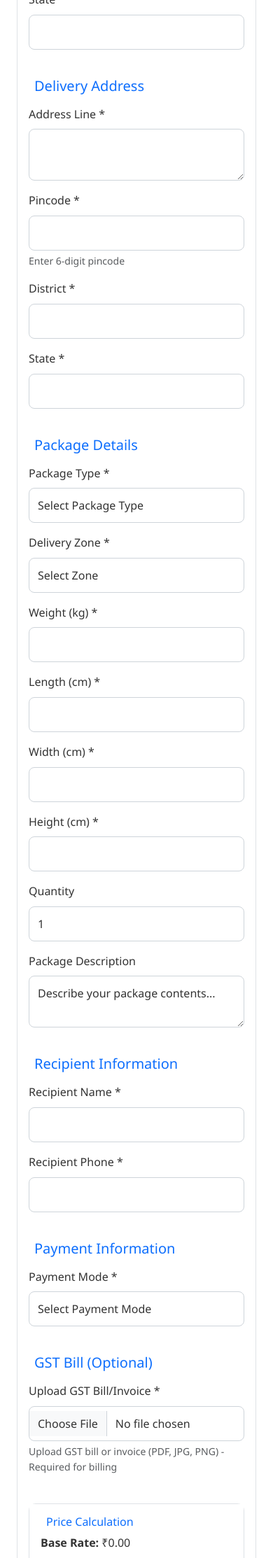
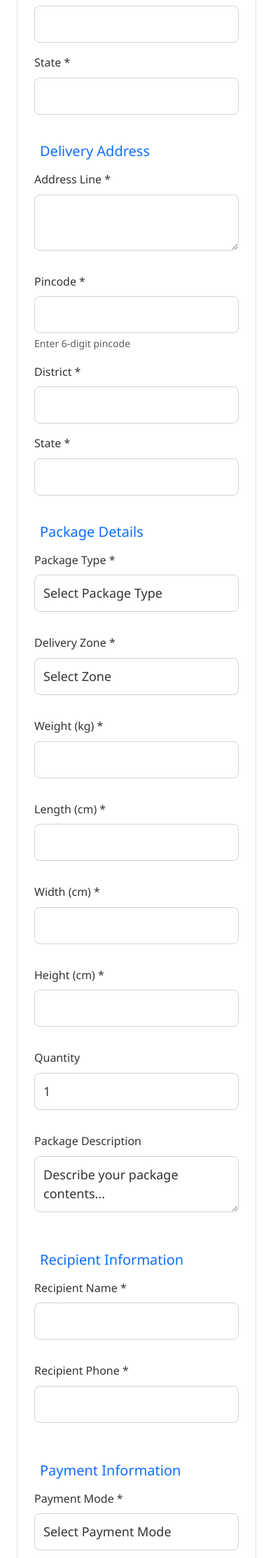
Before and after one commit to devansh-112/gotofastt, a Python web app: template templates/modern_place_order_with_pincode.html in a window 390 px wide. Shown: the part 960-3186 px from the top of the page at 70% size. Run offline with Jinja, Linux system fonts and the light colour scheme; the template is opened without the code that fills it, so the values that code supplies are empty.

Commit message:
Make district and state fields scrollable for long content and dropdowns

```diff
--- a/static/css/style.css
+++ b/static/css/style.css
@@ -1124,3 +1124,64 @@ html {
         font-size: 0.75rem;
     }
 }
+
+@media (max-width: 600px) {
+  .card-body .row,
+  .admin-card .row,
+  .admin-panel .row {
+    flex-direction: column !important;
+  }
+  .card-body .col-md-3, .card-body .col-md-6, .card-body .col-md-12,
+  .admin-card .col-md-3, .admin-card .col-md-6, .admin-card .col-md-12,
+  .admin-panel .col-md-3, .admin-panel .col-md-6, .admin-panel .col-md-12 {
+    max-width: 100% !important;
+    flex: 0 0 100% !important;
+    margin-bottom: 1rem;
+  }
+  .card-body strong, .card-body span,
+  .admin-card strong, .admin-card span,
+  .admin-panel strong, .admin-panel span {
+    font-size: 1.1rem;
+  }
+  .btn, .btn-lg {
+    width: 100%;
+    margin-bottom: 0.5rem;
+  }
+  .form-control, .form-select {
+    font-size: 18px;
+    min-height: 48px;
+  }
+  .mb-2, .mb-3 {
+    margin-bottom: 1rem !important;
+  }
+  .card-title, .admin-card-title, .admin-panel-title {
+    font-size: 1.2rem;
+  }
+  .card, .admin-card, .admin-panel {
+    padding: 0.5rem;
+  }
+  .table-responsive, .admin-table-responsive {
+    overflow-x: auto;
+  }
+  table, .admin-table {
+    font-size: 0.95rem;
+  }
+}
+
+/* Make district and state fields scrollable if content is long */
+#pickup_district, #delivery_district, #pickup_state, #delivery_state {
+  overflow-x: auto;
+  white-space: nowrap;
+}
+
+/* If using select dropdowns for district/state, make them scrollable vertically */
+select#pickup_district, select#delivery_district, select#pickup_state, select#delivery_state {
+  max-height: 200px;
+  overflow-y: auto;
+}
+
+@media (max-width: 600px) {
+  select#pickup_district, select#delivery_district, select#pickup_state, select#delivery_state {
+    max-height: 150px;
+  }
+}
```
